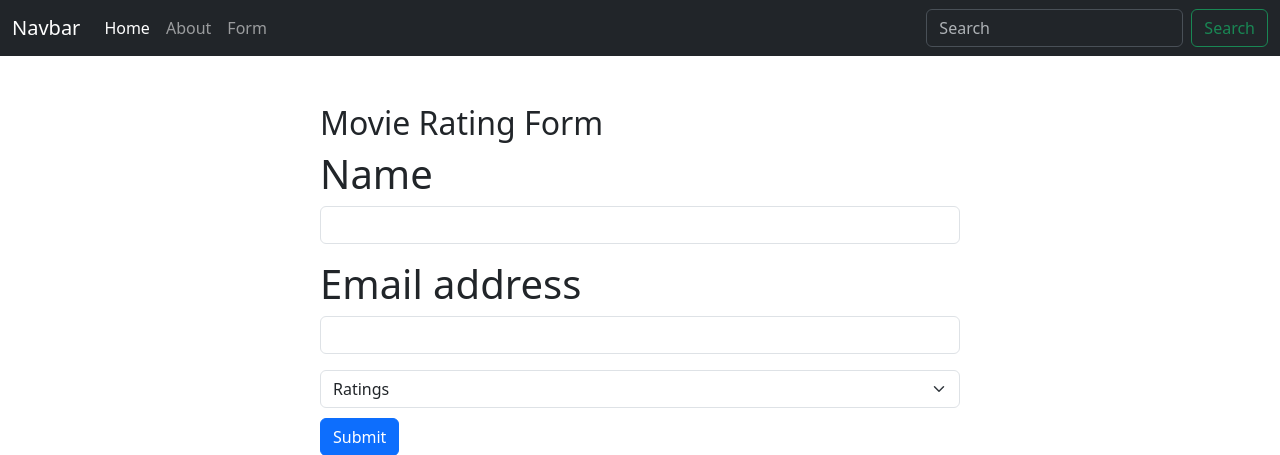
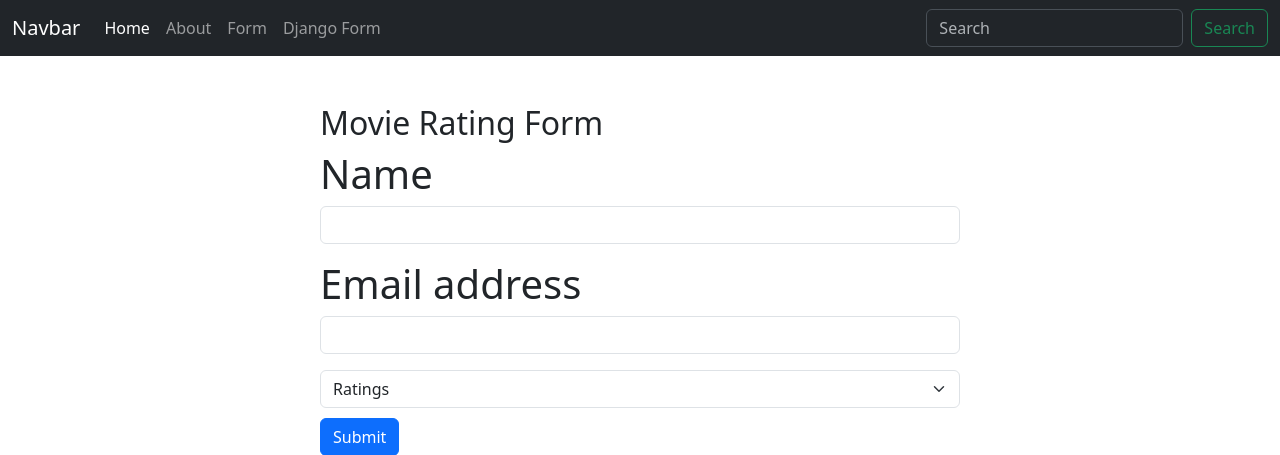
Before and after one commit to tanverrana/django-fifth-project, a Django app: page /form/ in a window 1280 px wide. Shown: the top 455 px of the page. Run offline with Django 4.2, Linux system fonts and the light colour scheme.

Commit message:
import python form

```diff
--- /dev/null
+++ b/first_app/forms.py
@@ -0,0 +1,6 @@
+from django import forms
+
+
+class contactForm(forms.Form):
+    name = forms.CharField(label="User Name")
+    email = forms.EmailField()
--- /dev/null
+++ b/first_app/templates/first_app/django_form.html
@@ -0,0 +1,4 @@
+{% extends 'base.html' %} {% block content %}
+
+{{form}}
+{%endblock%}
--- a/first_app/urls.py
+++ b/first_app/urls.py
@@ -4,4 +4,5 @@ urlpatterns = [
     path('', views.home, name="homepage"),
     path('about/', views.about, name="aboutpage"),
     path('form/', views.submit_form, name="submit_form"),
+    path('django_form/', views.DjangoForm, name="django_form"),
 ]
--- a/first_app/views.py
+++ b/first_app/views.py
@@ -1,5 +1,5 @@
 from django.shortcuts import render
-
+from . forms import contactForm
 # Create your views here.
 
 
@@ -21,3 +21,8 @@ def about(request):
 def submit_form(request):
 
     return render(request, './first_app/form.html')
+
+
+def DjangoForm(request):
+    form = contactForm()
+    return render(request, './first_app/django_form.html', {'form': form})
--- a/templates/base.html
+++ b/templates/base.html
@@ -30,6 +30,9 @@
                         <li class="nav-item">
                             <a class="nav-link" href="{% url 'submit_form' %}">Form</a>
                         </li>
+                        <li class="nav-item">
+                            <a class="nav-link" href="{% url 'django_form' %}">Django Form</a>
+                        </li>
                     </ul>
                     <form class="d-flex" role="search">
                         <input class="form-control me-2" type="search" placeholder="Search" aria-label="Search">
```
